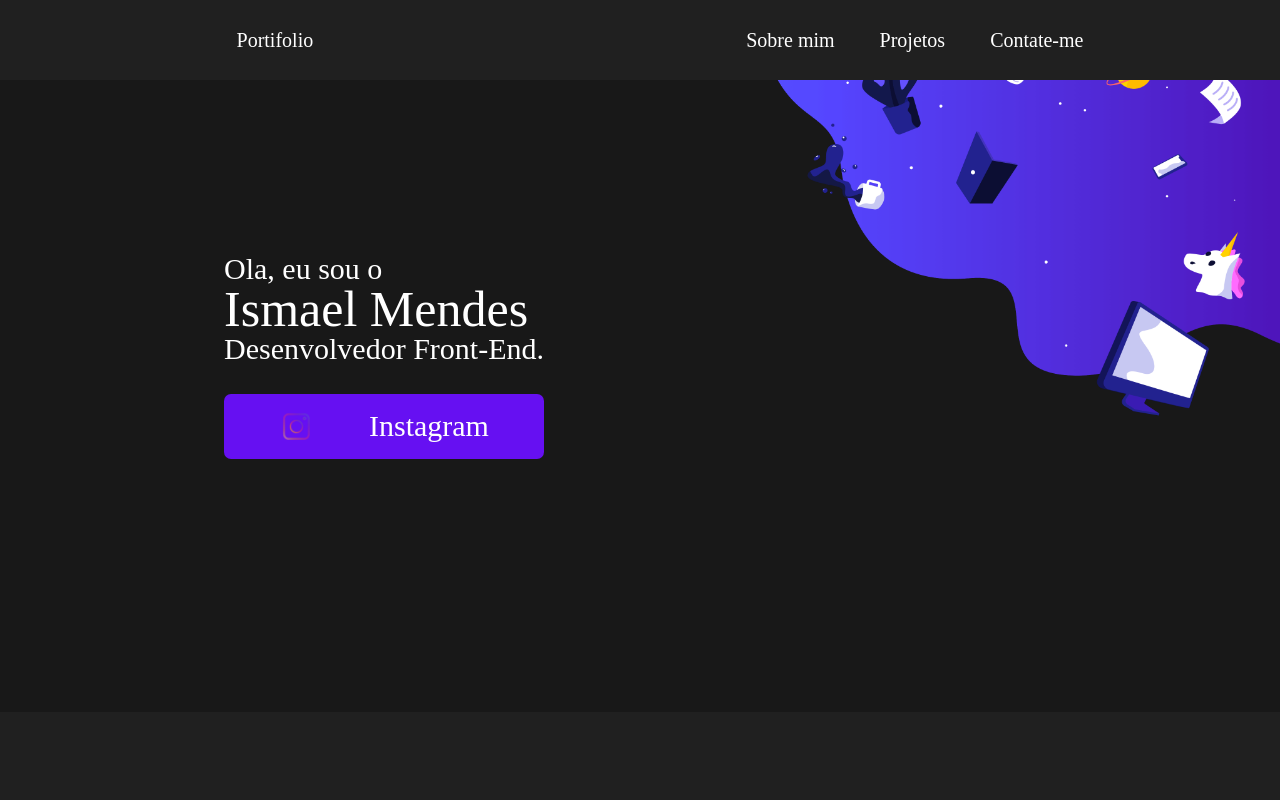
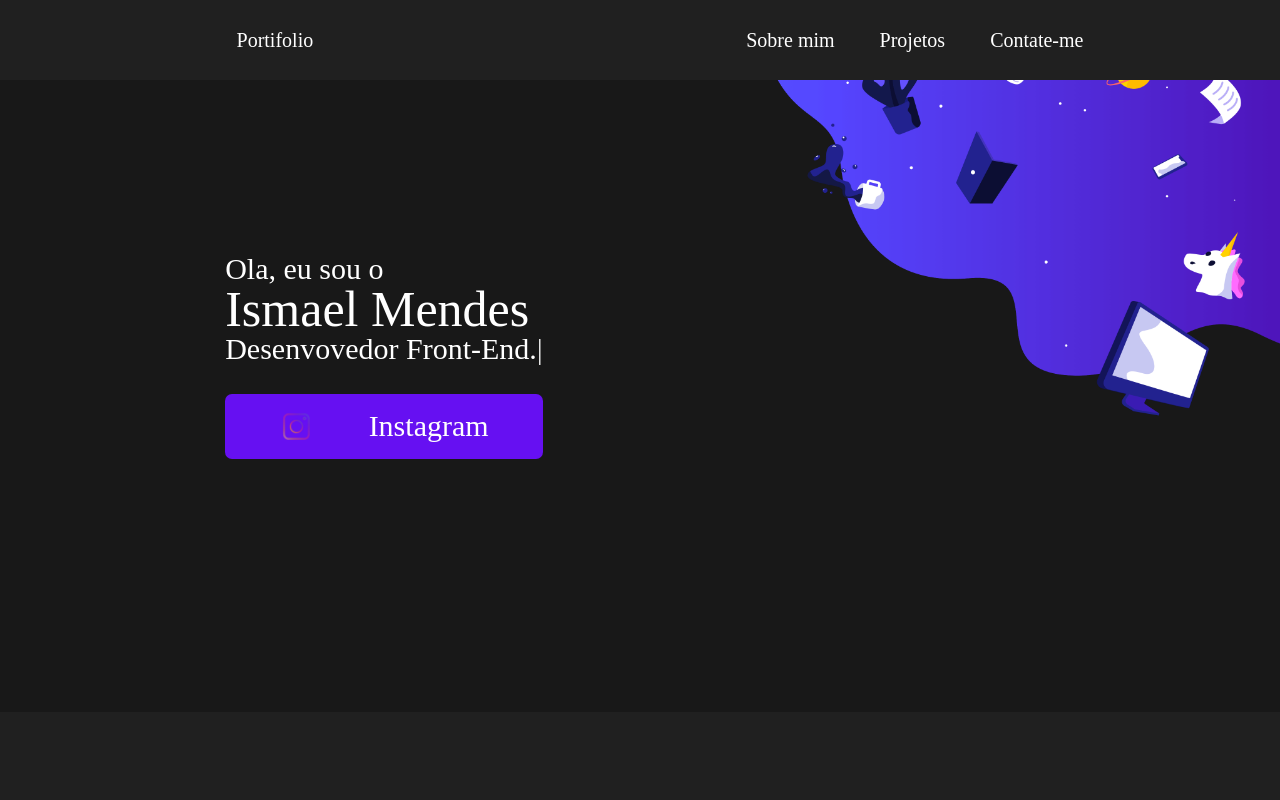
Before and after one commit to ismaelmendesbueno/Portifolio-ismael, a plain HTML site: page index.html in a window 1280 px wide. Shown: the top 800 px of the page. Drawn offline with nearby package versions, Linux system fonts and the light colour scheme.

Commit message:
typescript

```diff
--- a/index.html
+++ b/index.html
@@ -48,7 +48,9 @@
             <div class="infos">
                 <h3>Ola, eu sou o </h3>
                 <H1>Ismael Mendes</H1>
-                <h3>Desenvolvedor Front-End.</h3>
+                <div style="display: flex; padding: 0;">
+                    <h3 class="escrever"></h3>
+                </div>
                 <div class="botao">
                     <img src="./images/instagram_ig_logo_icon_134013.png" alt="">
                     <a href="https://www.instagram.com/wtf__ismael/">Instagram</a>
@@ -134,6 +136,14 @@
         </footer>
    </main>
    <script src="./scripts/toggle.js"></script>
-   <script src="./scripts/hover.js"></script>
+   <script src="./scripts/hover.js"></script>´
+   <script src="https://cdn.jsdelivr.net/npm/typed.js@2.0.9"></script>
+   <script>
+    var typed = new Typed('.escrever', {
+        strings: ["Desenvovedor Front-End.", "Desenvovedor Front-End."],
+        typeSpeed: 50,
+        backSpeed: 100
+    });
+</script>
 </body>
 </html>
```
Also changed, not shown: 1 other file.
